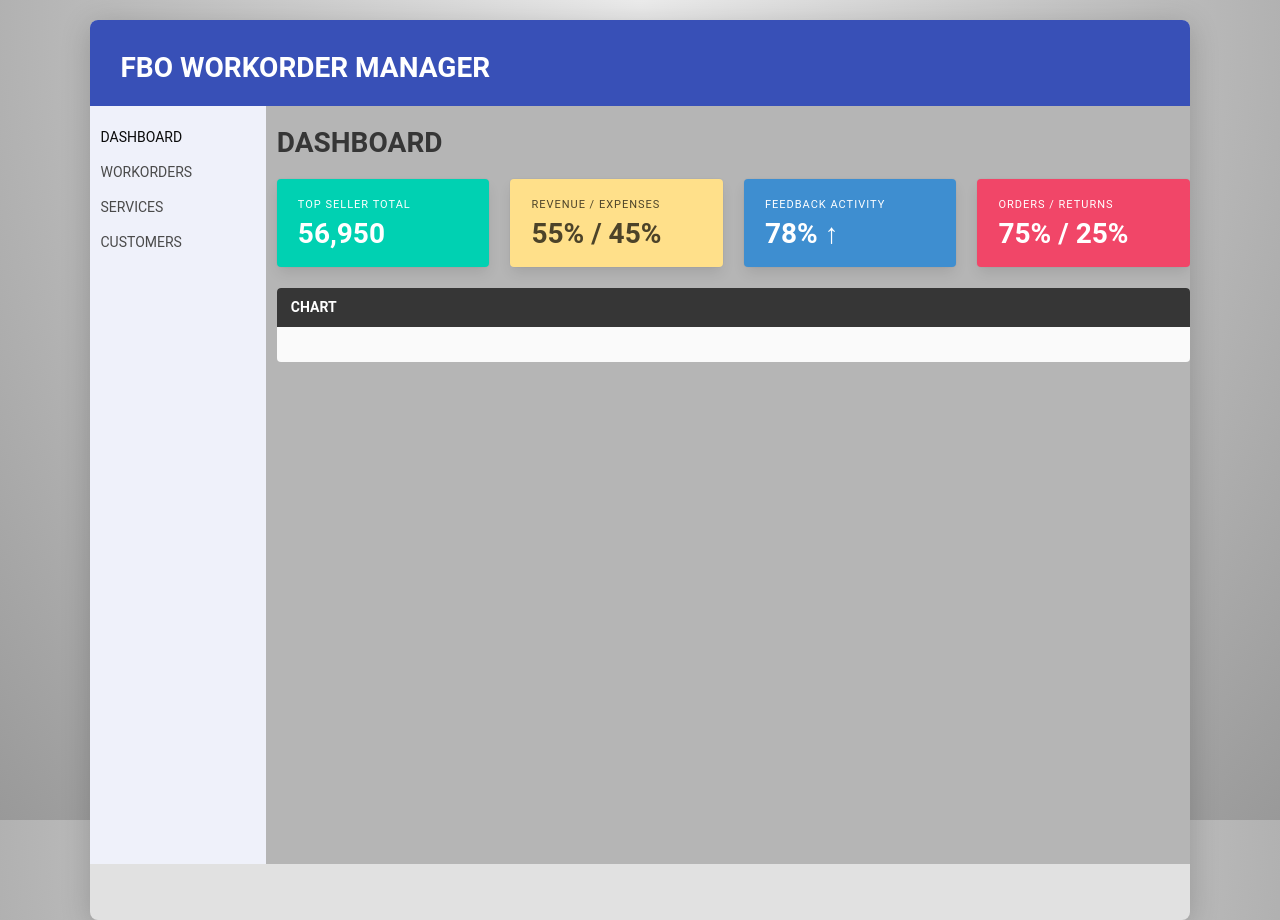
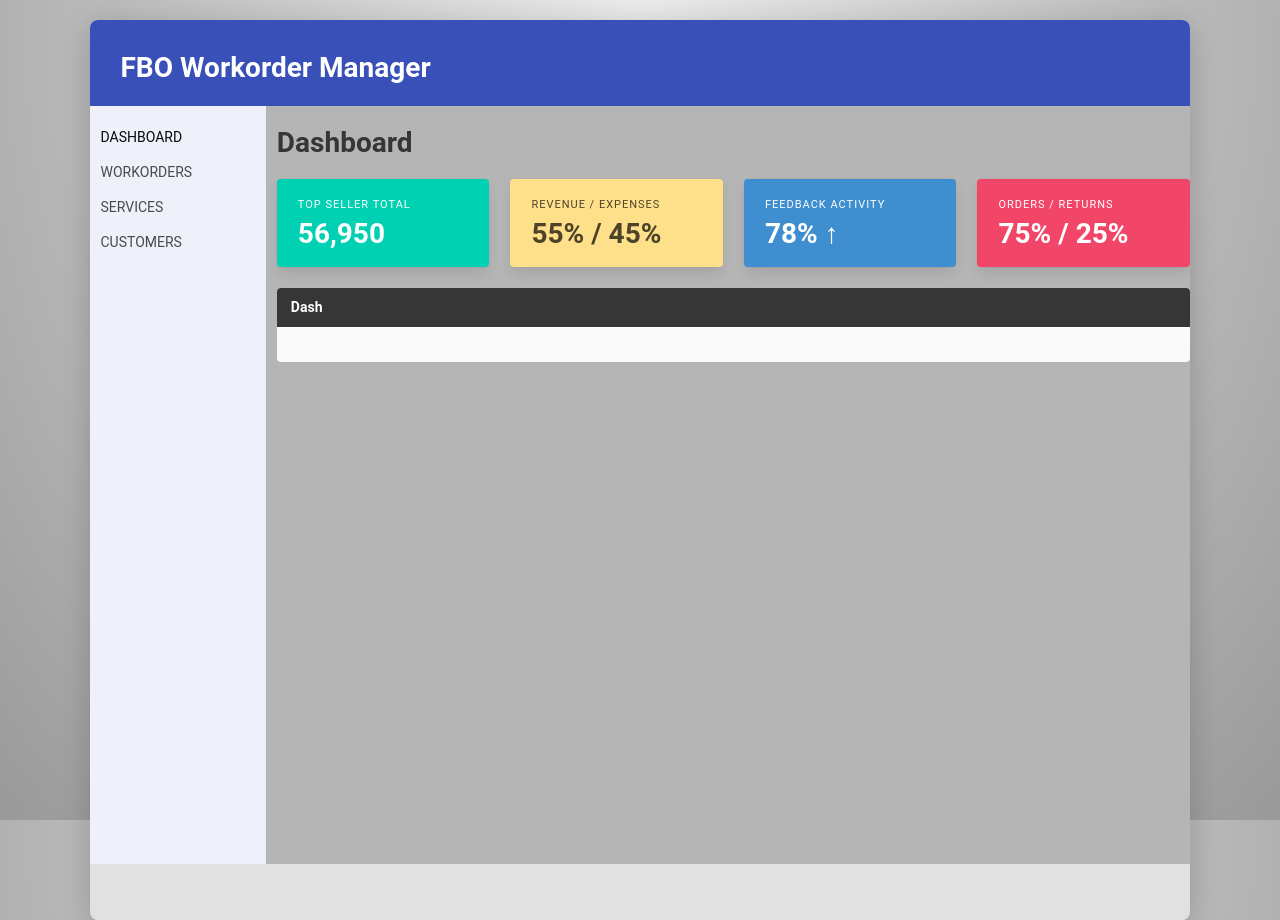
Before and after one commit to euberman/mod3-project-airport-manager, a plain HTML site: page fbo-workorder-frontend/index.html in a window 1280 px wide. Drawn offline with nearby package versions, Linux system fonts and the light colour scheme.

Commit message:
added renderDashboard function

```diff
--- a/fbo-workorder-frontend/assets/styles.css
+++ b/fbo-workorder-frontend/assets/styles.css
@@ -20,7 +20,7 @@ html, body {
   border-radius: 8px;
   box-shadow: 0 5px 30px rgba(0, 0, 0, 0.2);
   overflow: hidden;
-  text-transform: uppercase;
+
 }
 .row {display: flex;}
 header {
@@ -32,6 +32,7 @@ header {
 .aside {
   height: calc(100vh - 3rem);
   overflow: hidden;
+  text-transform: uppercase;
 }
 .bg-blue {background:blue;}
 
--- a/fbo-workorder-frontend/index.html
+++ b/fbo-workorder-frontend/index.html
@@ -35,28 +35,9 @@
                     </nav>
                   </aside>
                   <!-- ------------------- MAIN-COLUMN-RIGHT ------------------- -->
-                  <div id='main-container' class="column main py-4 has-background-grey-light">
+                  <div id="main-container" class="column main py-4 has-background-grey-light">
 
                         <!-- AREA FOR RENDERING-->
-                        <!-- ~~~~~~~~~~~~~~~~ RIGHT-SUB-SECTION-1 ~~~~~~~~~~~~~~~~ -->
-                        <div class="level mt-2 mr-2 content-title"><div class="level-left"><div class="level-item title">Dashboard</div></div></div>
-
-                        <!-- ~~~~~~~~~~~~~~~~ RIGHT-SUB-SECTION-2 ~~~~~~~~~~~~~~~~ -->
-                        <div class="columns is-multiline">
-                              <div class="column"><div class="box notification is-primary"><div class="heading">Top Seller Total</div><div class="title">56,950</div></div></div>
-                              <div class="column"><div class="box notification is-warning"><div class="heading">Revenue / Expenses</div><div class="title">55% / 45%</div></div></div>
-                              <div class="column"><div class="box notification is-info"><div class="heading">Feedback Activity</div><div class="title">78% ↑</div></div></div>
-                              <div class="column"><div class="box notification is-danger"><div class="heading">Orders / Returns</div><div class="title">75% / 25%</div></div></div>
-                        </div>
-                        <!-- ~~~~~~~~~~~~~~~~ RIGHT-SUB-SECTION-3 ~~~~~~~~~~~~~~~~ -->
-                        <div class="columns is-multiline">
-                              <div class="column is-12">
-                                <article class="message is-dark">
-                                  <div class="message-header"> Chart </div>
-                                  <div class="message-body" style="position: relative;"></div>
-                                </article>
-                              </div>
-                        </div> <!--END SUB SECTION 3 -->
 
                   </div> <!-- END RIGHT SIDE COLUMN -->
             </div> <!-- END PARENT COLUMNS -->
--- a/fbo-workorder-frontend/src/index.js
+++ b/fbo-workorder-frontend/src/index.js
@@ -1,12 +1,13 @@
 const BASE_URL = "http://localhost:3000"
-const _headers = { 'Access-Control-Allow-Origin', "Content-Type": "application/json", Accept: "application/json" }
+const _headers = { "Content-Type": "application/json", Accept: "application/json" } //'Access-Control-Allow-Origin',
 let mainContainer;
 let activeWorkorder;
 // ========================================================================
 
 document.addEventListener("DOMContentLoaded", () => {
   mainContainer = document.getElementById('main-container')
-  fetchWorkorders()
+  renderDashboard()
+  // fetchWorkorders()
   linkNavButtons()
 });
 
@@ -35,14 +36,13 @@ function renderDashboard(){
       <div class="columns is-multiline">
             <div class="column is-12">
               <article class="message is-dark">
-                <div class="message-header"> Chart </div>
+                <div class="message-header"> Dash </div>
                 <div class="message-body" style="position: relative;"></div>
               </article>
             </div>
       </div>
     `;
-  mainContainer.append(dashboardTemplate);
-
+  mainContainer.innerHTML = dashboardTemplate;
 }
 
 // ========================================================================
```
